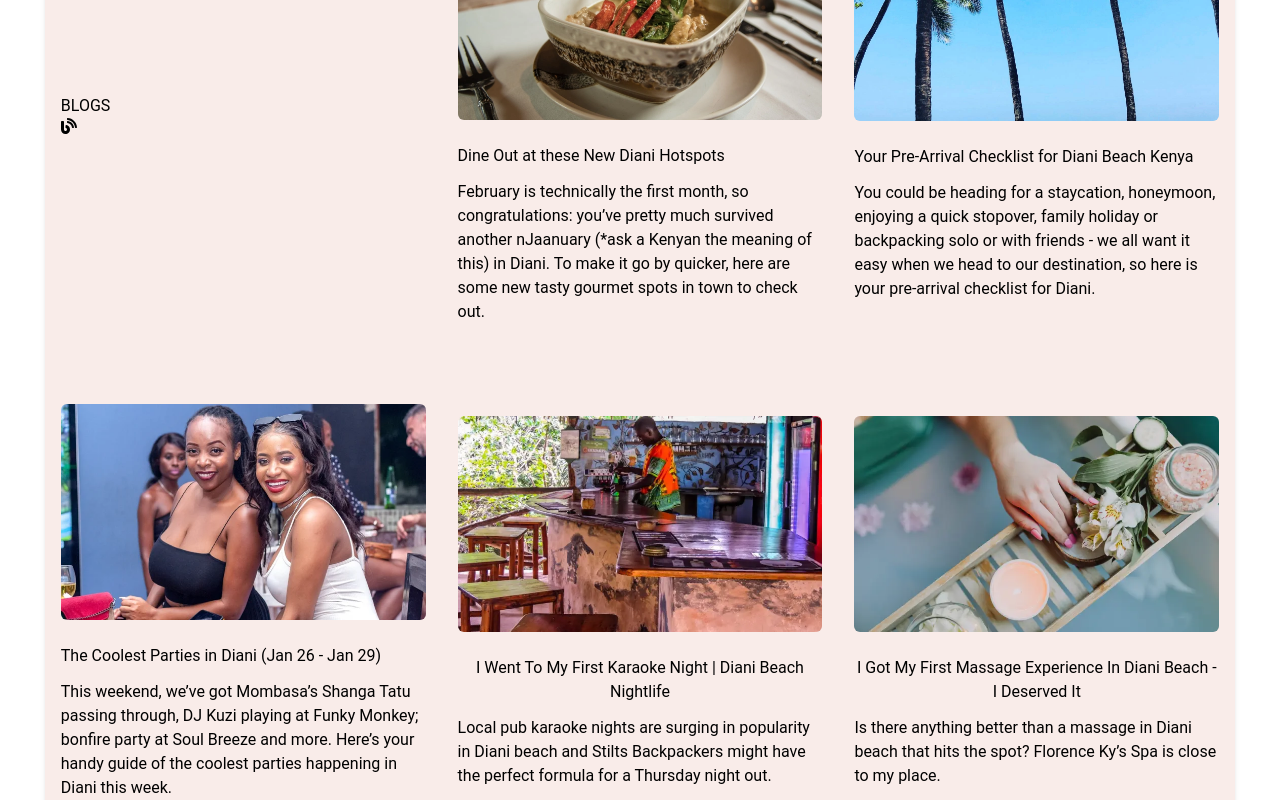
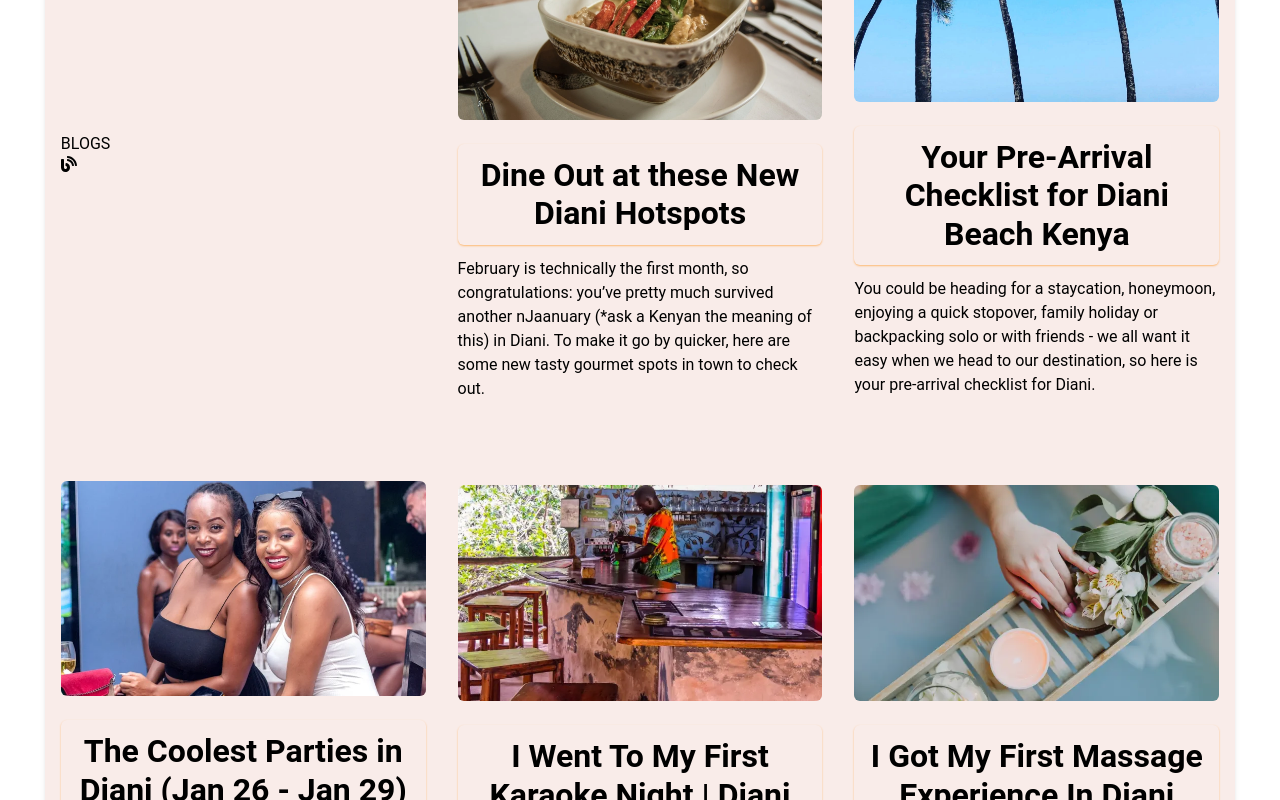
Before and after one commit to MatthewsRicky/travelapp, a Next.js app: page / in a window 1280 px wide. Shown: the part 1040-1840 px from the top of the page. Built offline with nearby package versions, Linux system fonts and the light colour scheme.

Commit message:
Update BlogCard.tsx

```diff
--- a/components/BlogCard.tsx
+++ b/components/BlogCard.tsx
@@ -31,7 +31,7 @@ const BlogCard = ({ src, alt, title, description }: blogItems) => {
 								className='rounded-md mb-6'
 							/>
 							<div>
-								<h1 className='flex text-center text-md my-3 items'>
+								<h1 className='bold-32 px-2 py-3 shadow-sm rounded-md shadow-orange-300  flex text-center text-md my-3 items'>
 									{blog.title}
 								</h1>
 								<p>{blog.description}</p>
```
